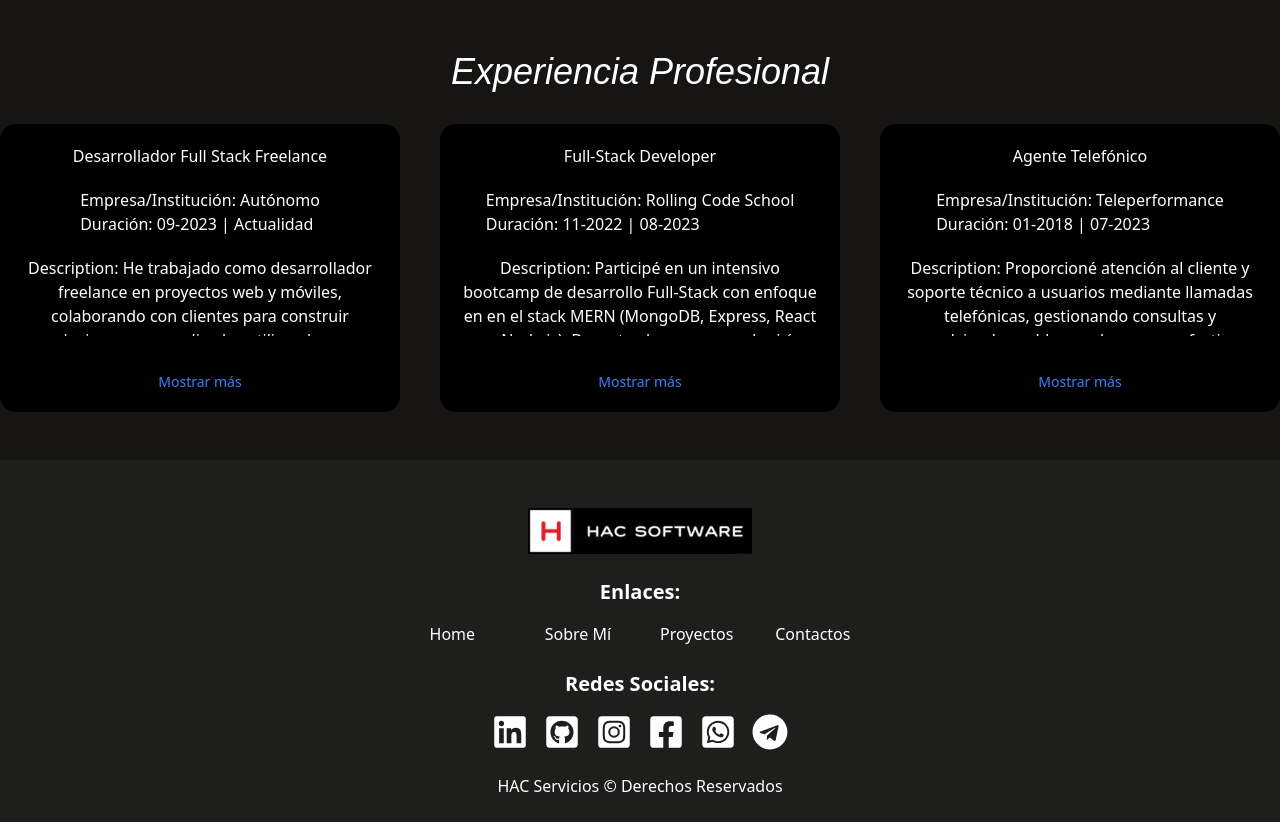
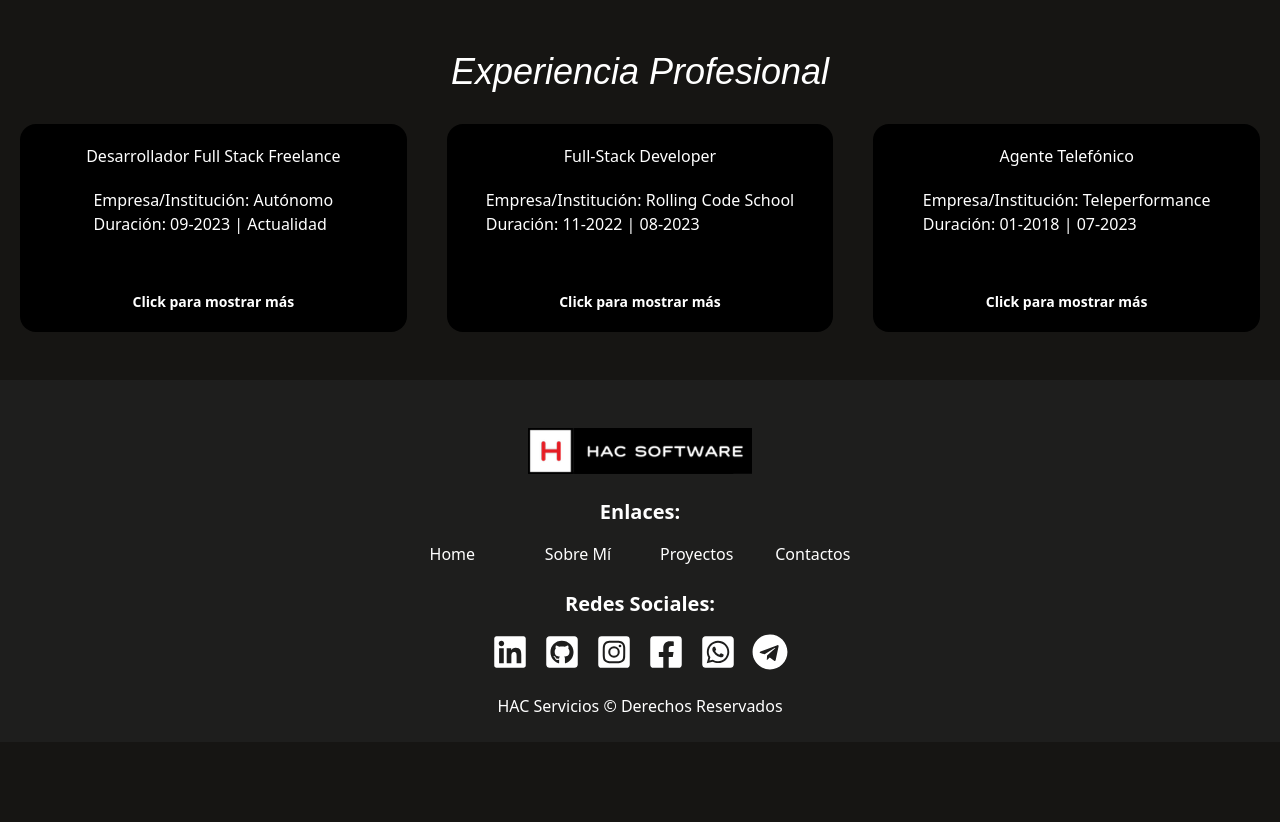
Before and after one commit to hectorc2907/portfolio-hector-clessi, a React (Vite) app: page /works in a window 1280 px wide. Shown: the part 1580-2402 px from the top of the page. After the commit the page ends 2322 px from the top, so only its background shows below. Built offline with nearby package versions, Linux system fonts and the light colour scheme; a web font is replaced by a local one.

Commit message:
agregamos animacion a la caja

```diff
--- a/src/components/pages/WorksComponents/CardExperience.jsx
+++ b/src/components/pages/WorksComponents/CardExperience.jsx
@@ -1,5 +1,6 @@
 import { useState } from "react";
 import { WorksExperience } from "../../../mocks/WorkExperience";
+import { motion } from "framer-motion";
 
 const CardExperience = () => {
   const [expandedCards, setExpandedCards] = useState({});
@@ -15,10 +16,13 @@ const CardExperience = () => {
     <>
       <div className="grid grid-cols-1 md:grid-cols-2 xl:grid-cols-3 gap-10">
         {[...WorksExperience].reverse().map((works) => (
-          <div
+          <motion.div
             key={works.id}
+            className="bg-black rounded-2xl cursor-pointer hover:shadow-[0_0_15px_-1px_#ffffff] p-5 overflow-hidden"
+            initial={{ opacity: 0, y: 20 }}
+            animate={{ opacity: 1, y: 0 }}
+            transition={{ duration: 0.5 }}
             onClick={() => toggleCard(works.id)}
-            className="bg-black rounded-2xl cursor-pointer hover:shadow-[0_0_15px_-1px_#ffffff] p-5 overflow-hidden"
           >
             <div className="flex flex-col items-center gap-5">
               <h3>{works.position}</h3>
@@ -26,10 +30,10 @@ const CardExperience = () => {
                 <p>Empresa/Institución: {works.company}</p>
                 <p>Duración: {works.duration}</p>
               </div>
-              <div
-                className={`transition-all duration-300 ${
-                  expandedCards[works.id] ? "max-h-full" : "max-h-20"
-                } overflow-hidden`}
+              <motion.div
+                className="overflow-hidden"
+                animate={{ height: expandedCards[works.id] ? "auto" : 0 }}
+                transition={{ duration: 0.3 }}
               >
                 <div className="text-center">
                   Description: {works.description}
@@ -37,7 +41,9 @@ const CardExperience = () => {
                 <div className="mt-2 flex flex-col items-center">
                   <strong>Logros:</strong>
                   {works.achievements.map((achievement, index) => (
-                    <div key={index} className="text-center">{achievement}</div>
+                    <div key={index} className="text-center">
+                      {achievement}
+                    </div>
                   ))}
                 </div>
                 <div className="mt-2 flex flex-col items-center">
@@ -46,15 +52,16 @@ const CardExperience = () => {
                     <div key={index}>{skill}</div>
                   ))}
                 </div>
-              </div>
-              <button
-                className="mt-4 text-sm text-blue-500 hover:underline"
-                onClick={() => toggleCard(works.id)}
-              >
-                {expandedCards[works.id] ? "Mostrar menos" : "Mostrar más"}
-              </button>
+              </motion.div>
+              <p className="mt-4 text-sm hover:underline">
+                <span className="font-bold">
+                  {expandedCards[works.id]
+                    ? "Click para mostrar menos"
+                    : "Click para mostrar más"}
+                </span>
+              </p>
             </div>
-          </div>
+          </motion.div>
         ))}
       </div>
     </>
--- a/src/components/pages/WorksComponents/WorksPage.jsx
+++ b/src/components/pages/WorksComponents/WorksPage.jsx
@@ -88,7 +88,7 @@ const WorksPage = () => {
           >
             Experiencia Profesional
           </motion.h2>
-          <div>
+          <div className="px-5">
             <CardExperience />
           </div>
         </div>
```
